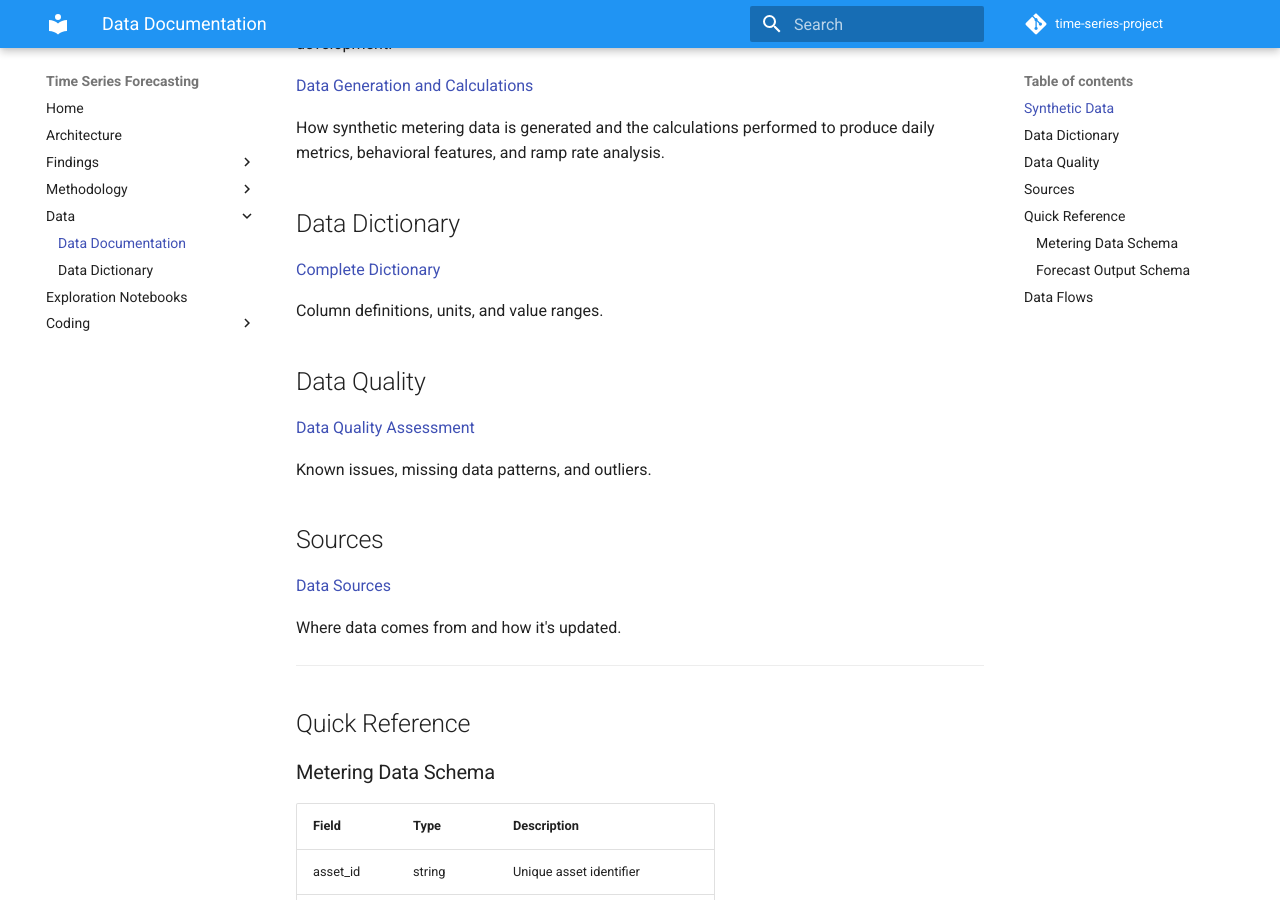
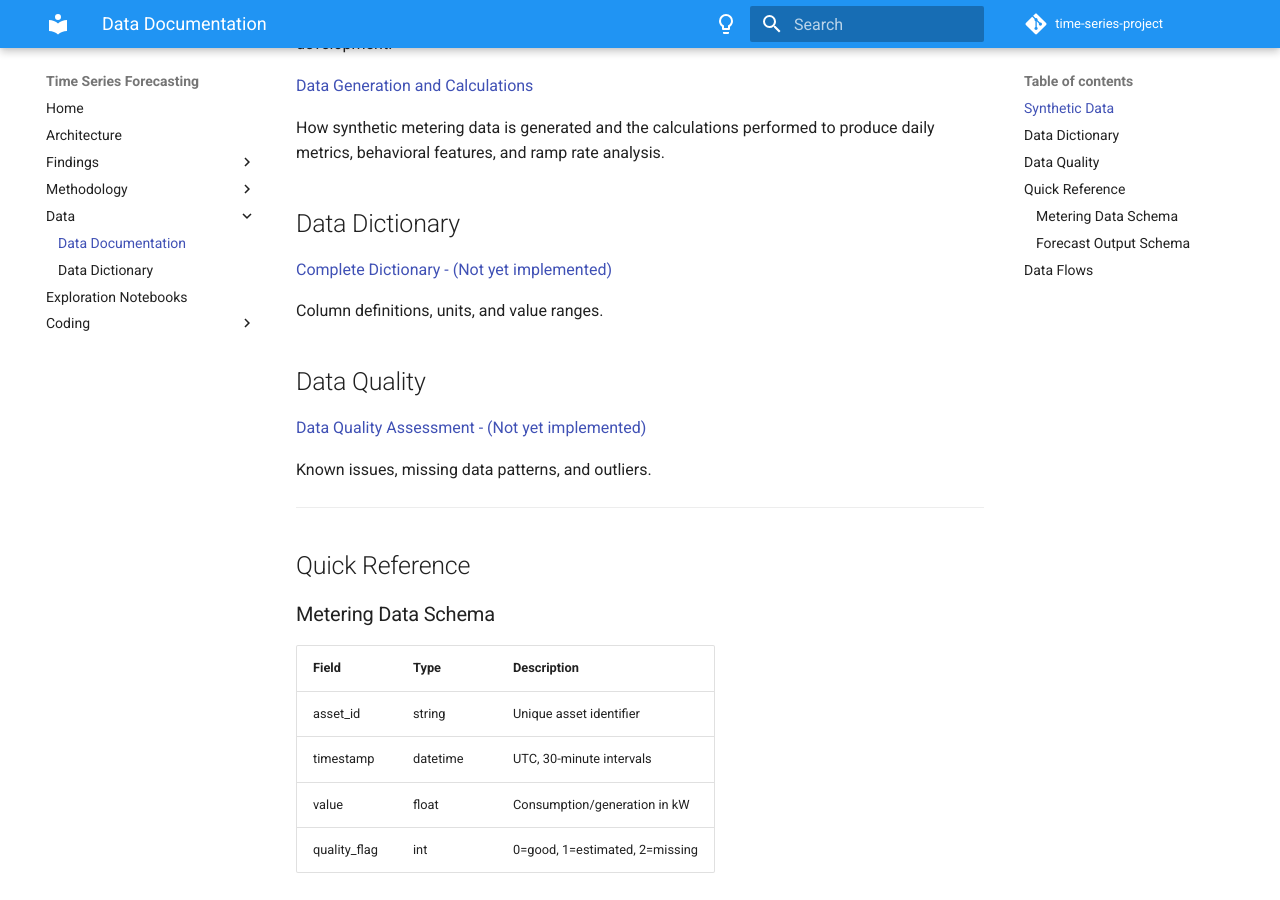
Before and after one commit to rhyslwells/Time-Series-Project, an MkDocs documentation site: the page built from docs_src/data/index.md, in a window 1280 px wide and 900 px high, scrolled down 332 px. Built offline with MkDocs 1.6.1 and Material for MkDocs 9.7.7, drawn with Linux system fonts in a browser that asks for light colours; comment, search, counter and statistics services are not loaded.

Commit message:
docs clean up

```diff
--- a/docs_src/data/index.md
+++ b/docs_src/data/index.md
@@ -13,19 +13,14 @@ Characteristics, patterns, and behavioral profiles of the synthetic dataset used
 How synthetic metering data is generated and the calculations performed to produce daily metrics, behavioral features, and ramp rate analysis.
 
 ## Data Dictionary
-[Complete Dictionary](dictionary.md)
+[Complete Dictionary - (Not yet implemented)](dictionary.md)
 
 Column definitions, units, and value ranges.
 
 ## Data Quality
-[Data Quality Assessment](quality.md)
+[Data Quality Assessment - (Not yet implemented)](quality.md)
 
 Known issues, missing data patterns, and outliers.
-
-## Sources
-[Data Sources](sources.md)
-
-Where data comes from and how it's updated.
 
 ---
 
--- a/mkdocs.yml
+++ b/mkdocs.yml
@@ -9,12 +9,18 @@ site_dir: docs
 theme:
   name: material
   palette:
+    - scheme: dark
+      primary: blue
+      accent: blue
+      toggle:
+        icon: material/lightbulb-outline
+        name: Switch to light mode
     - scheme: light
       primary: blue
       accent: blue
-    - scheme: dark
-      primary: blue
-      accent: blue
+      toggle:
+        icon: material/lightbulb
+        name: Switch to dark mode
   features:
     - navigation.instant
     - navigation.tracking
```
Also changed, not shown: docs_src/findings/index.md (+2 -2 lines), docs_src/methodology/index.md (+4 -3 lines), 3 other files.
